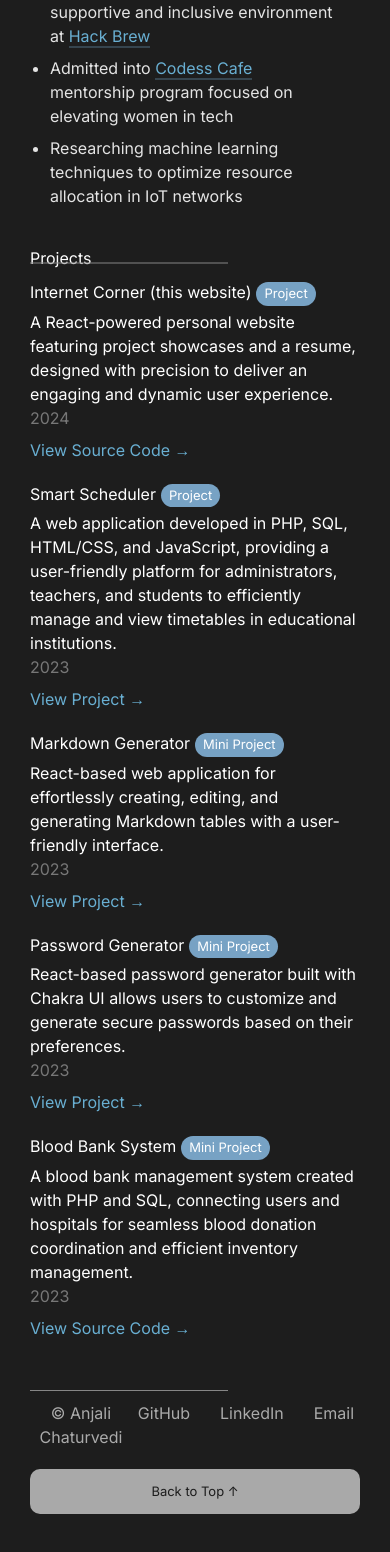
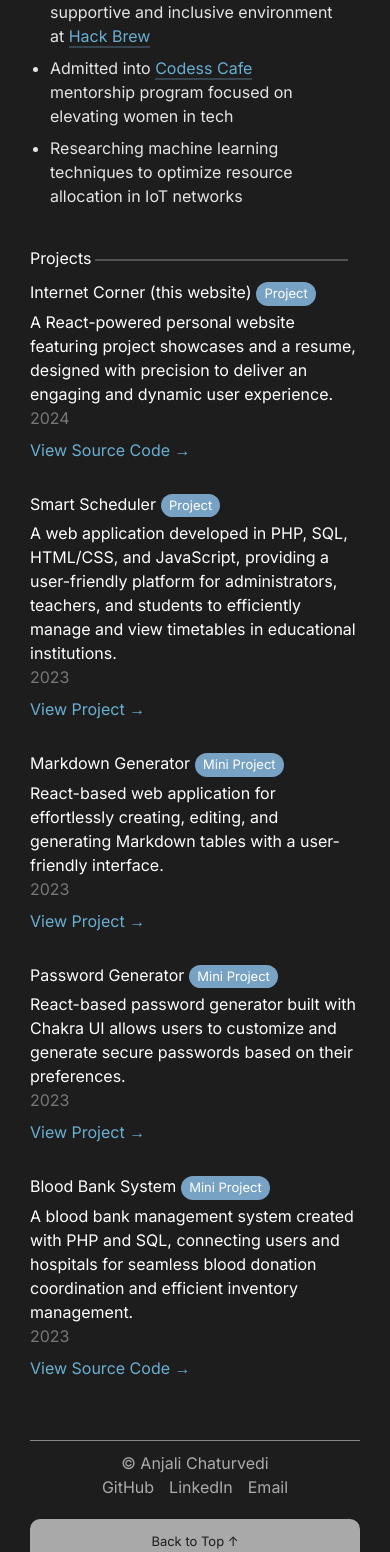
Before and after one commit to anjalichaturvedi/internet-corner, a React (Create React App) app: page / in a window 390 px wide. Shown: the part 442-1994 px from the top of the page. Built offline with nearby package versions, Linux system fonts and the light colour scheme.

Commit message:
responsive design

```diff
--- a/src/App.css
+++ b/src/App.css
@@ -196,18 +196,83 @@ justify-content: space-between;
 flex-basis: 10%; /* Adjust the width of each column as needed */
 }
 
-@media only screen and (max-width: 1000px) {
+@media only screen and (max-width: 1050px) {
+
   .left-aligned {
-    margin-left: 100px;
+    margin-left: 140px;
+  }
+
+  .recently-hr {
+    width: 45vh;
+  }
+
+  .projects-hr {
+    width: 45vh;
+    top: 1.2%;
+  }
+
+  .spacer-hr {
+    width: 100%; /* Full width horizontal lines on small screens */
+    left: 0;
+    margin-right: 0;
+  }
+
+  .view-project-link {
+    margin-bottom: 10px;
+  }
+
+  .recently-list,
+  .projects-section,
+  .project-item {
+    margin-top: 10px; /* Adjust spacing for small screens */
   }
 
   .footer-columns {
-    flex-direction: row; /* Stack columns in a vertical layout */
-    text-align: center;
+    flex-direction: column; /* Stack columns in a vertical layout */
   }
 
   .footer-column1 {
-    flex-basis: 40%; /* Take up full width on small screens */
+    flex-basis: 60%; /* Take up full width on small screens */
+  }
+}
+
+@media only screen and (max-width: 1000px) {
+
+  .left-aligned {
+    margin-left: 50px;
+  }
+
+  .recently-hr {
+    width: 50vh;
+  }
+
+  .projects-hr {
+    width: 50vh;
+    top: 1.2%;
+  }
+
+  .spacer-hr {
+    width: 100%; /* Full width horizontal lines on small screens */
+    left: 0;
+    margin-right: 0;
+  }
+
+  .view-project-link {
+    margin-bottom: 10px;
+  }
+
+  .recently-list,
+  .projects-section,
+  .project-item {
+    margin-top: 10px; /* Adjust spacing for small screens */
+  }
+
+  .footer-columns {
+    flex-direction: column; /* Stack columns in a vertical layout */
+  }
+
+  .footer-column1 {
+    flex-basis: 60%; /* Take up full width on small screens */
   }
 }
 
@@ -251,12 +316,23 @@ flex-basis: 10%; /* Adjust the width of each column as needed */
     margin-left: 0;
   }
 
-  .recently-hr,
-  .projects-hr,
+  .recently-hr {
+    width: 30vh;
+  }
+
+  .projects-hr {
+    width: 30vh;
+    top: 1.2%;
+  }
+
   .spacer-hr {
-    width: 60%; /* Full width horizontal lines on small screens */
+    width: 100%; /* Full width horizontal lines on small screens */
     left: 0;
     margin-right: 0;
+  }
+
+  .view-project-link {
+    margin-bottom: 10px;
   }
 
   .recently-list,
@@ -266,11 +342,11 @@ flex-basis: 10%; /* Adjust the width of each column as needed */
   }
 
   .footer-columns {
-    flex-direction: row; /* Stack columns in a vertical layout */
+    flex-direction: column; /* Stack columns in a vertical layout */
   }
 
   .footer-column1 {
-    flex-basis: 100%; /* Take up full width on small screens */
+    flex-basis: 60%; /* Take up full width on small screens */
   }
 }
 
--- a/src/App.js
+++ b/src/App.js
@@ -185,11 +185,11 @@ function App() {
                   <div className="footer-column1">
                     <p>
                       <a href="https://www.github.com/anjalichaturvedi"> GitHub</a>
-                      <a href="https://www.linkedin.com/in/anjali-chaturvedi" style={{ marginLeft: "30px" }}>
+                      <a href="https://www.linkedin.com/in/anjali-chaturvedi" style={{ marginLeft: "15px" }}>
                         {""}
                         LinkedIn{""}
                       </a>
-                      <a href="mailto:contact@anjalichaturvedi.tech" style={{ marginLeft: "30px" }}>
+                      <a href="mailto:contact@anjalichaturvedi.tech" style={{ marginLeft: "15px" }}>
                         {""}
                         Email{""}
                       </a>
```
